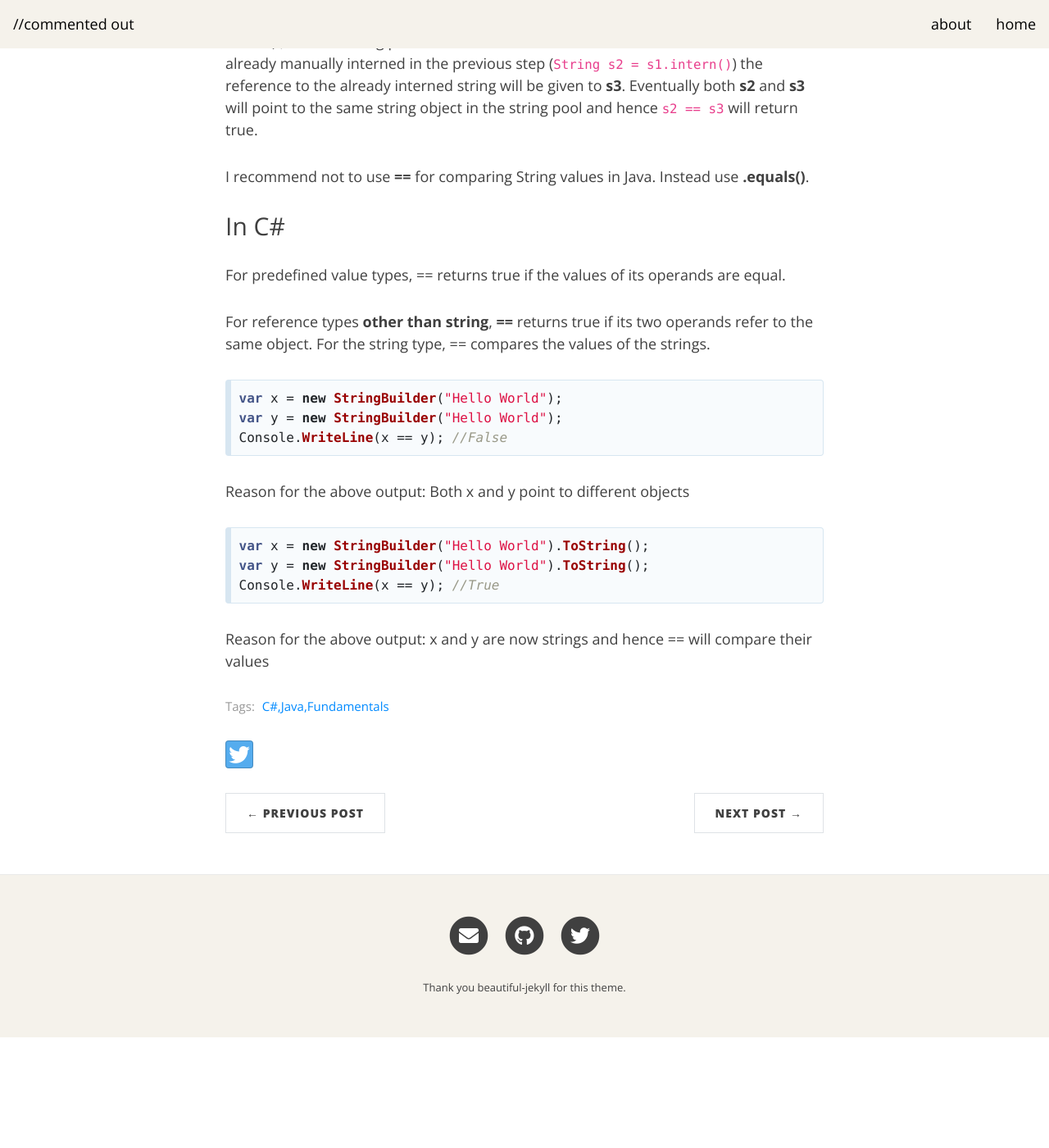
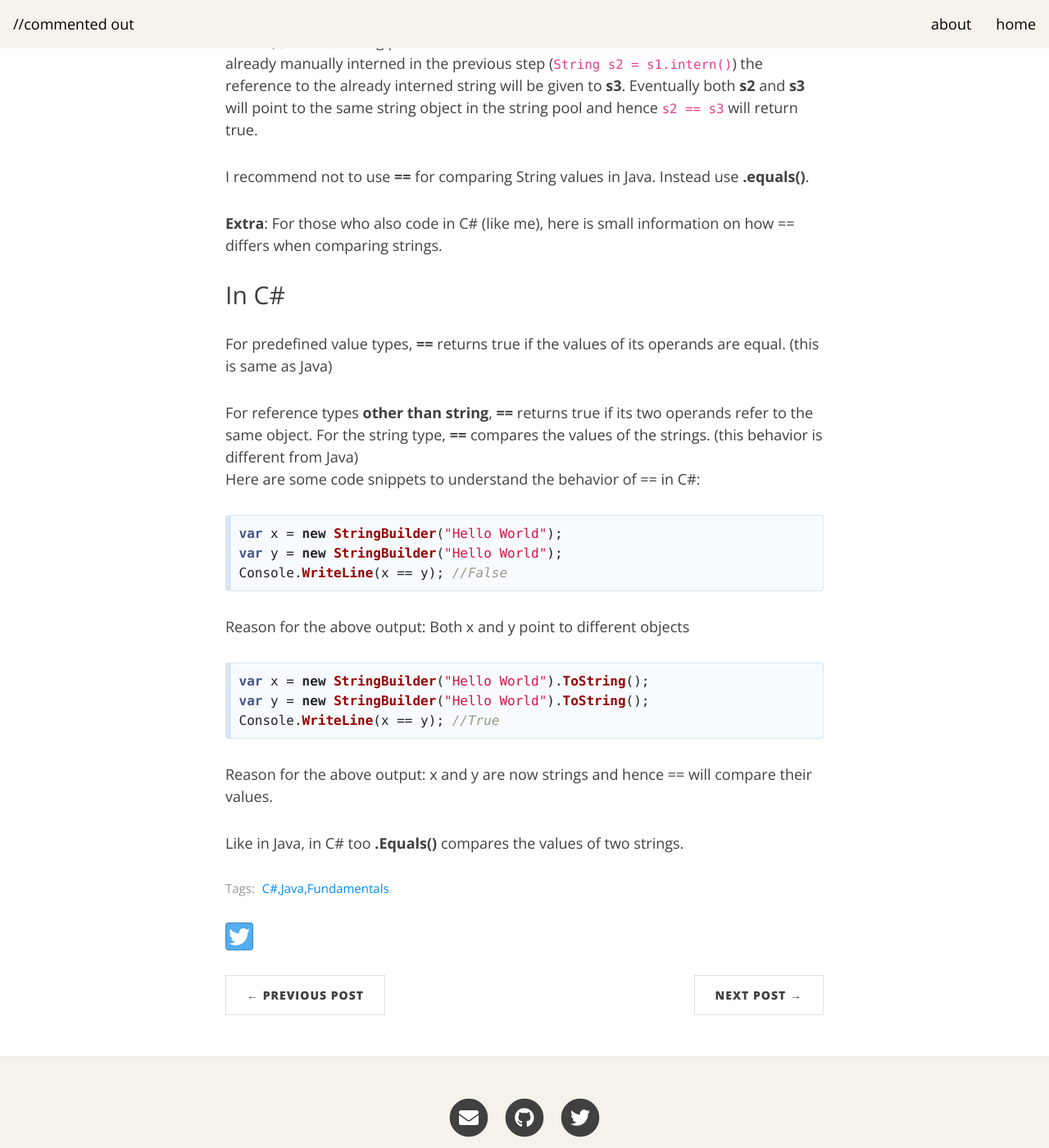
Before and after one commit to commentedout/commentedout.github.io, a Jekyll site: the page built from _posts/2020-04-09-comparing-string-java-cs.md, in a window 1280 px wide and 1400 px high, scrolled down 3362 px. Shown: the whole window at 82% size. Built offline with Jekyll 4.4.1, drawn with Linux system fonts in a browser that asks for light colours; nearby versions of some CDN libraries; before the commit the page ends 4627 px from its top, so only the background shows below that.

Commit message:
_posts/2020-04-09-comparing-string-java-cs.md updated from https://stackedit.io/

```diff
--- a/_posts/2020-04-09-comparing-string-java-cs.md
+++ b/_posts/2020-04-09-comparing-string-java-cs.md
@@ -92,11 +92,14 @@ In the above code snippet, when we create the string literal **s3** (`String s3
 
 I recommend not to use **==** for comparing String values in Java. Instead use **.equals()**.
 
+**Extra**: For those who also code in C# (like me), here is small information on how == differs when comparing strings.
+
 ## In C#
 
-For predefined value types, == returns true if the values of its operands are equal.
+For predefined value types, **==** returns true if the values of its operands are equal. (this is same as Java)
 
-For reference types **other than string**, **==** returns true if its two operands refer to the same object. For the string type, == compares the values of the strings.
+For reference types **other than string**, **==** returns true if its two operands refer to the same object. For the string type, **==** compares the values of the strings. (this behavior is different from Java)
+Here are some code snippets to understand the behavior of == in C#:
 
 ~~~csharp
 var x = new StringBuilder("Hello World");
@@ -111,4 +114,6 @@ var y = new StringBuilder("Hello World").ToString();
 Console.WriteLine(x == y); //True
 ~~~
 
-  Reason for the above output: x and y are now strings and hence == will compare their values
+Reason for the above output: x and y are now strings and hence == will compare their values.
+
+Like in Java, in C# too **.Equals()** compares the values of two strings.
```
